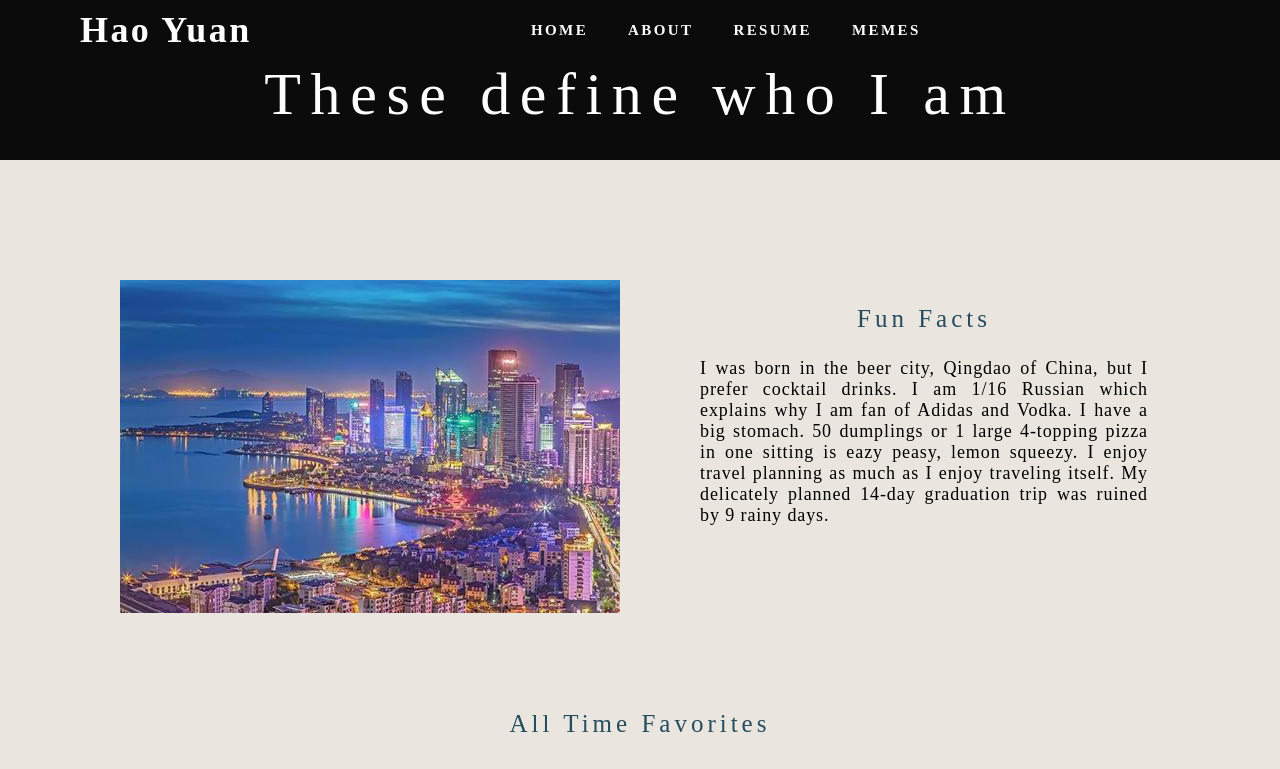
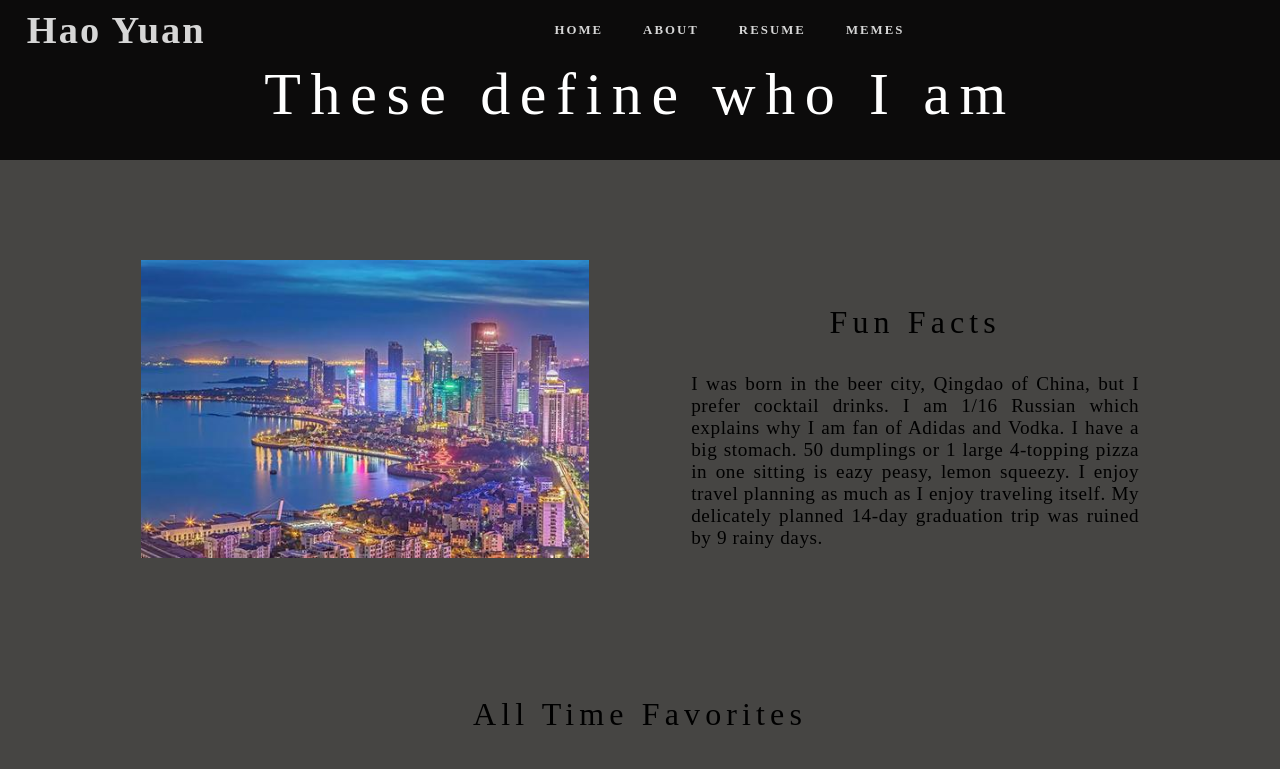
Before and after one commit to kvyuan/personalwebsite, a Vue app: page /about in a window 1280 px wide. Shown: the top 769 px of the page. Built offline with nearby package versions, Linux system fonts and the light colour scheme.

Commit message:
updated component styling

```diff
--- a/src/App.vue
+++ b/src/App.vue
@@ -33,7 +33,7 @@ export default {
   font-family: Avenir, Helvetica, Arial, sans-serif;
   text-align: center;
   background: #F9F4ED;
-  background-color: #eae6df;
+  background-color: #464543;
   position:absolute;
   display:block;
   min-height:100%;
@@ -56,13 +56,12 @@ export default {
   width: 100%;
   height: 60px;
   background-color: #0c0b0b;
-  top: 0;
   position: fixed;
   display: flex;
   font-family: proxima-nova;
   font-weight: 600;
   font-style: normal;
-  font-size: 15px;
+  font-size: 1vw;
   letter-spacing: .16em;
   vertical-align: middle;
   align-items: center;
@@ -72,10 +71,10 @@ export default {
 .signature{
   font-family: "Brush Script MT";
   font-family: "Segoe Script";
-  font-size: 36px;
-  color: #FFF;
+  font-size: 3vw;
+  color: #d6d6d6;
   position: relative;
-  left: 80px;
+  left: 15%;
 }
 
 .navbar-inner{
@@ -88,7 +87,7 @@ export default {
 }
 
 .nav-item{
-  color: #FFF;
+  color: #d6d6d6;
   margin: 20px;
   padding: .618em 0;
   vertical-align: middle;
--- a/src/views/About.vue
+++ b/src/views/About.vue
@@ -2,8 +2,8 @@
   <div>
     <GeneralHeader content="These define who I am"/>
     <div class="fun-facts">
-      <div class="city-pic">
-        <img src="../assets/qd.jpg"/>
+      <div class="city-pic-wrapper">
+        <img class="city-pic" src="../assets/qd.jpg"/>
       </div>
       <div class="fun-facts-inner">
         <p id="sub-header">Fun Facts</p>
@@ -38,7 +38,7 @@
       </div>
     </div>
     <div class="if-rich">
-      <p id="sub-header">If I am rich one day</p>
+      <p id="sub-header">If I am wealthy some day</p>
       <div class="if-rich-inner">
         <p id="if-rich-content">
           Yeah I know, it's not likely to happen.
@@ -68,27 +68,38 @@ export default {
 <style>
 .fun-facts{
   width: 100%;
-  height: 500px;
+  height: 55vh;
   positition: relative;
 }
 
-.city-pic{
-  position: absolute;
-  top: 280px;
-  left: 120px;
-  disply: block
+.city-pic-wrapper{
+  position: relative;
+  padding-top: 100px;
+  display:inline-block;
+  float:left;
+  margin-left: 11%;
+  width: 35%;
+  height: auto;
+
+}
+
+img.city-pic{
+  width:100%;
+  height: auto;
+  float:left
 }
 
 .fun-facts-inner{
   position: relative;
-  top: 120px;
-  left: 700px;
   width:35%;
-  height: 300px;
+  float:right;
+  margin-right:11%;
+  padding-top:14vh;
 }
 
 .favorites{
   position: relative;
+  padding-top: 5%;
 }
 
 .unpopular-opinions-inner{
@@ -116,17 +127,16 @@ export default {
 #sub-header{
   font-family: proxima-nova;
   font-style: normal;
-  font-size: 25px;
-  color: #254c5f;
+  font-size: 2.5vw;
   letter-spacing: .16em;
 }
 
 #fun-facts-content{
   font-family: proxima-nova;
   font-style: normal;
-  font-size: 18px;
+  font-size: 1.5vw;
   color: black;
-  letter-spacing: .05em;
+  letter-spacing: .03em;
   display: flex;
   justify-content: space-between;
   text-align: justify;
@@ -136,7 +146,7 @@ export default {
 #unpopular-opinions-content{
   font-family: proxima-nova;
   font-style: normal;
-  font-size: 18px;
+  font-size: 1.5vw;
   color: black;
   letter-spacing: .05em;
   display: flex;
@@ -149,10 +159,12 @@ export default {
 #if-rich-content{
   font-family: proxima-nova;
   font-style: normal;
-  font-size: 18px;
+  font-size: 1.5vw;
   color: black;
   letter-spacing: .05em;
   text-align: center;
+  align-items: center;
+
 
 }
 
--- a/src/views/Home.vue
+++ b/src/views/Home.vue
@@ -1,8 +1,8 @@
 <template>
  <div>
-  <GeneralHeader content="Well, hello there!"/>
   <div>
-    <h1>Greetings!</h1>
+    <GeneralHeader content="Well, hello there :)"/>
+    <h1>Welcome</h1>
     <p id="greetings-content">
       Welcome to my $1 budget website written with Vue.js framework!
       <br>
@@ -17,13 +17,13 @@
     <h1> Get in touch</h1>
     <div class="social-media-row">
       <a href="https://github.com/kvyuan">
-        <i class="fa fa-github" style="font-size:36px"></i>
+        <i class="fa fa-github" style="font-size:6vw"></i>
       </a>
       <a href="https://www.linkedin.com/in/hao-yuan-95qd/">
-        <i class="fa fa-linkedin" style="font-size:36px"></i>
+        <i class="fa fa-linkedin" style="font-size:6vw"></i>
       </a>
       <a href="https://steamcommunity.com/id/1naccurate/">
-        <i class="fa fa-steam" style="font-size:36px"></i>
+        <i class="fa fa-steam" style="font-size:6vw"></i>
       </a>
     </div>
 
@@ -45,12 +45,17 @@ export default {
 <style>
 
 #greetings-content{
-  font-size: 2rem;
+  font-size: 2vw;
   font-family: proxima-nova;
 }
 
 a{
-  padding-left:35px
+  padding-left:5%;
+  padding-right:5%
+}
+
+h1{
+  font-size: 6vw
 }
 
 </style>
```
